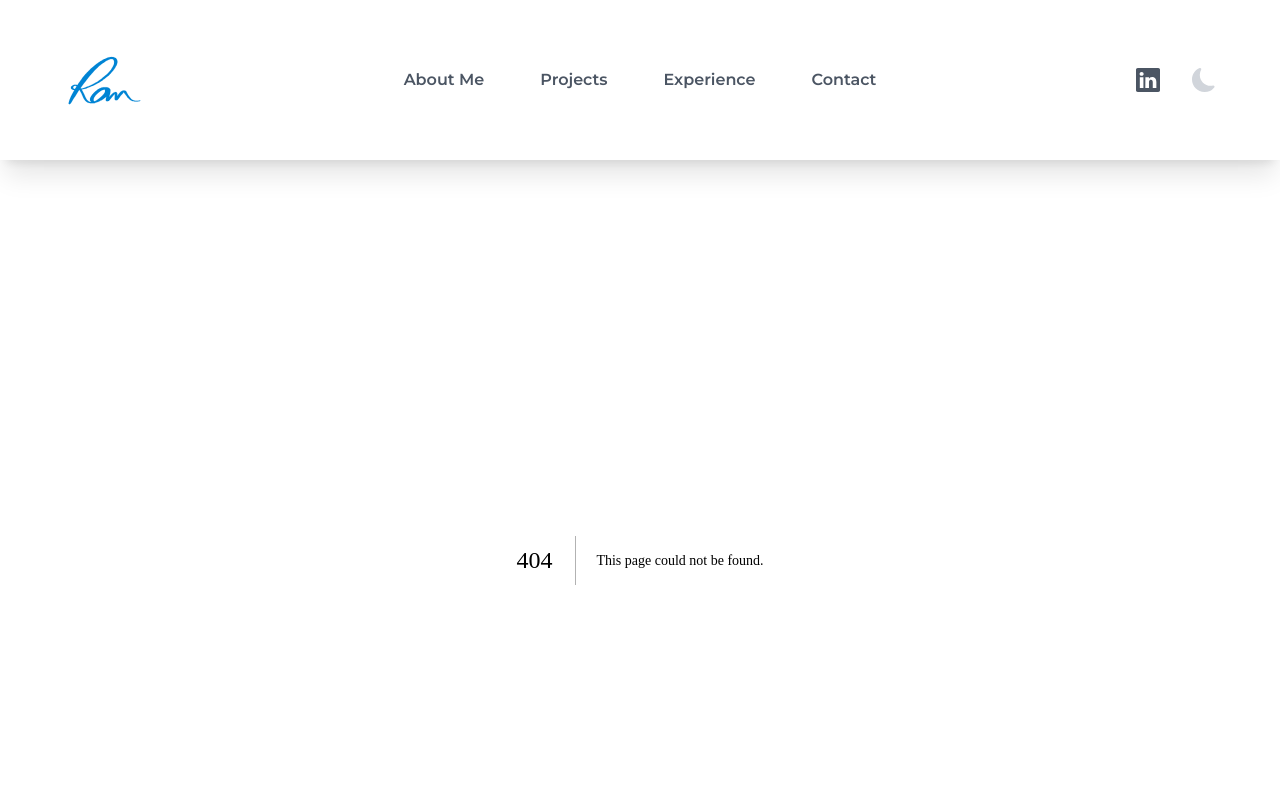
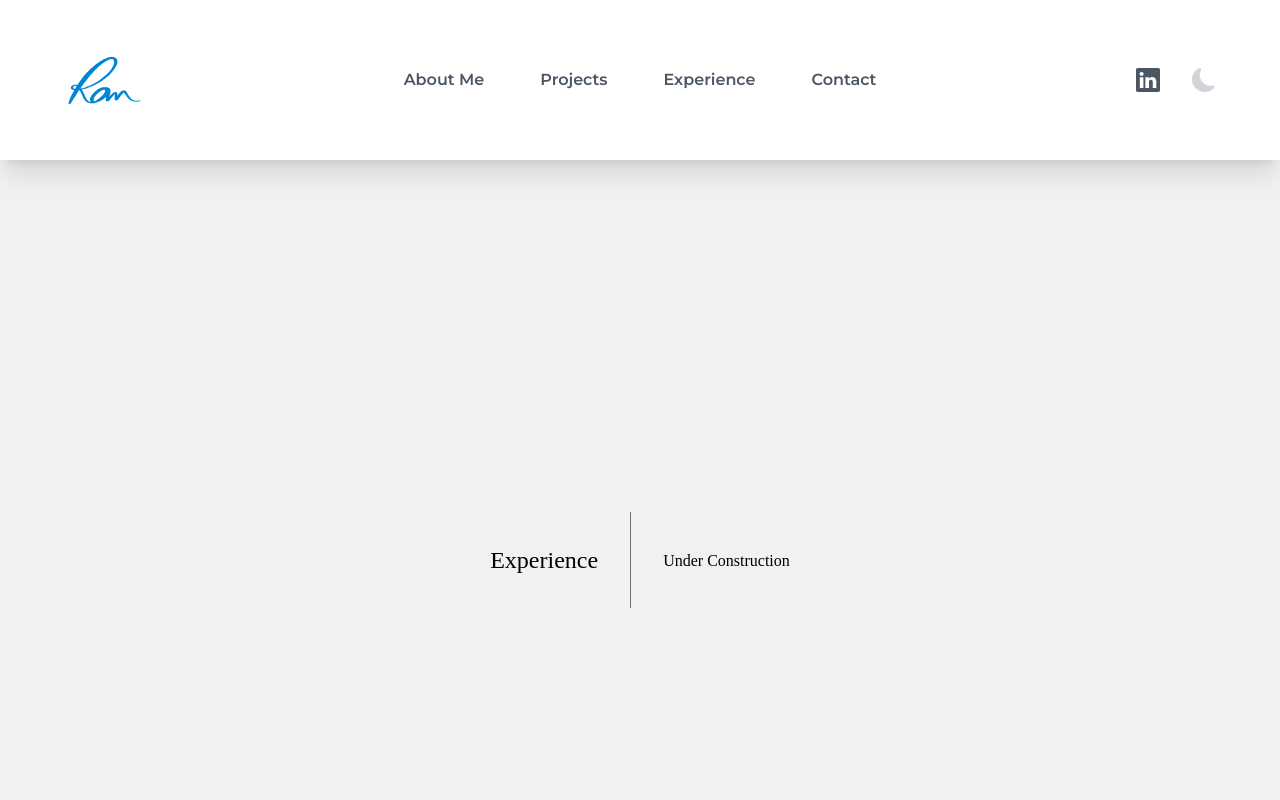
Before and after one commit to rajanramprasadh/portfolio-app, a Next.js app: page /experience in a window 1280 px wide. Before the commit this address had no page. Shown: the top 800 px of the page. Built offline with nearby package versions, Linux system fonts and the light colour scheme; a web font is replaced by a local one.

Commit message:
Added new pages, error page and under construction component.

```diff
--- /dev/null
+++ b/components/under-construction/under-construction.tsx
@@ -0,0 +1,27 @@
+import { title } from "process";
+import React from "react";
+
+interface UnderConstructionProps {
+  title: string;
+}
+
+function UnderConstruction({ title }: UnderConstructionProps) {
+  return (
+    <>
+      <div className="transition-all duration-500 bg-[#F1F1F1] dark:bg-gray-900 h-screen align-center flex flex-row items-center justify-center mx-auto">
+        <div>
+          <h1 className="inline-block border-r border-gray-500 p-8 text-2xl align-top">
+            {title}
+          </h1>
+        </div>
+        <div className="inline-block text-left align-middle leading-[49px] h-[49px]">
+          <h2 className="text-base font-normal leading-[49px] m-0 px-8 py-0">
+            Under Construction
+          </h2>
+        </div>
+      </div>
+    </>
+  );
+}
+
+export default UnderConstruction;
--- /dev/null
+++ b/pages/404.tsx
@@ -0,0 +1,18 @@
+export default function Custom404() {
+  return (
+    <>
+      <div className="transition-all duration-500 bg-[#F1F1F1] dark:bg-gray-900 h-screen align-center flex flex-row items-center justify-center mx-auto">
+        <div>
+          <h1 className="inline-block border-r border-gray-500 p-8 text-2xl align-top">
+            404
+          </h1>
+        </div>
+        <div className="inline-block text-left align-middle leading-[49px] h-[49px]">
+          <h2 className="text-base font-normal leading-[49px] m-0 px-8 py-0">
+            This page could not be found
+          </h2>
+        </div>
+      </div>
+    </>
+  );
+}
--- /dev/null
+++ b/pages/contact.tsx
@@ -0,0 +1,7 @@
+import UnderConstruction from "components/under-construction/under-construction";
+
+function Contact() {
+  return <UnderConstruction title="Contact" />;
+}
+
+export default Contact;
--- /dev/null
+++ b/pages/experience.tsx
@@ -0,0 +1,7 @@
+import UnderConstruction from "components/under-construction/under-construction";
+
+function Experience() {
+  return <UnderConstruction title="Experience" />;
+}
+
+export default Experience;
--- /dev/null
+++ b/pages/projects.tsx
@@ -0,0 +1,9 @@
+import UnderConstruction from "components/under-construction/under-construction";
+
+function Projects() {
+  return (
+    <UnderConstruction title="Projects" />
+  );
+}
+
+export default Projects;
```
